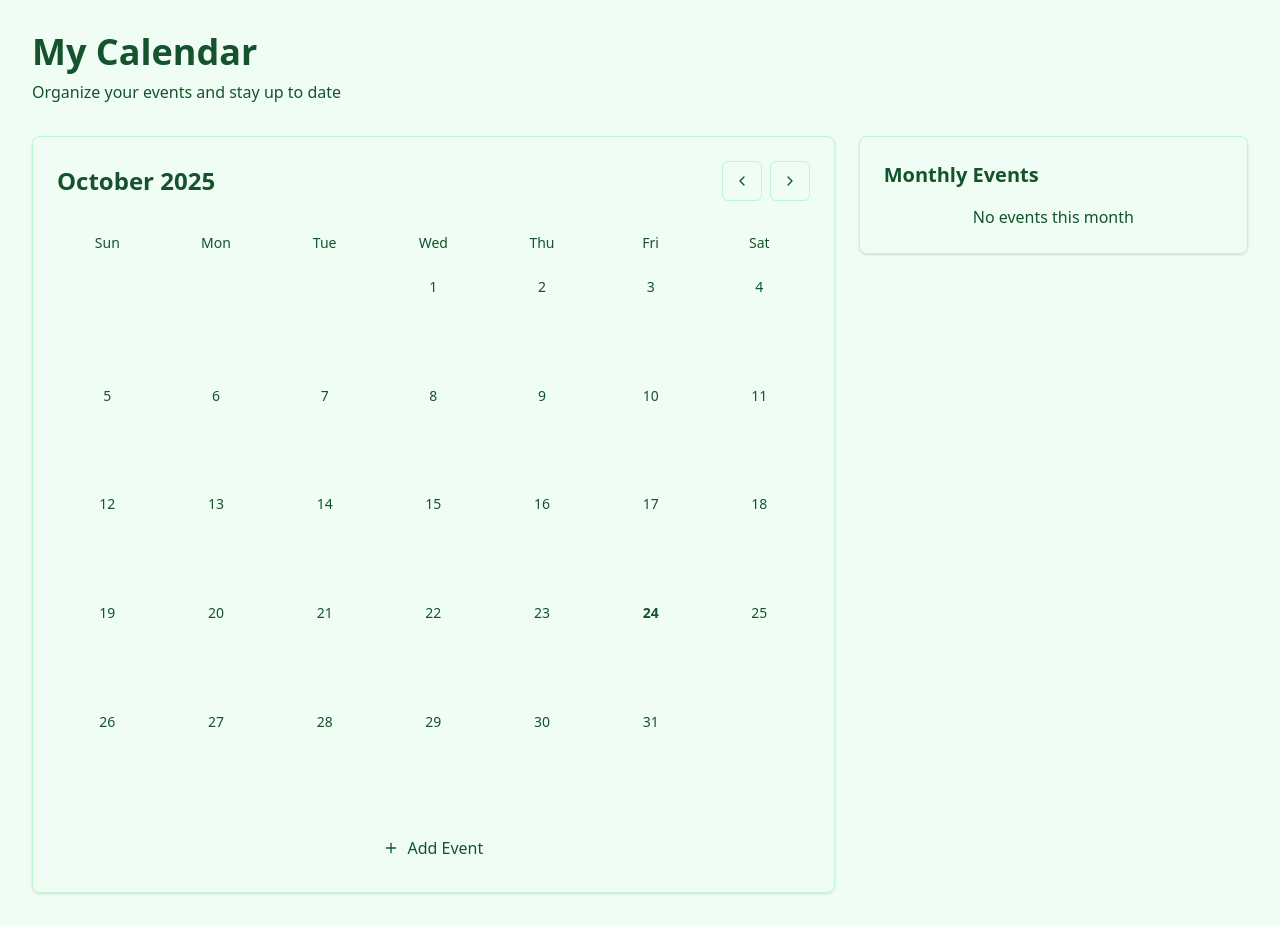
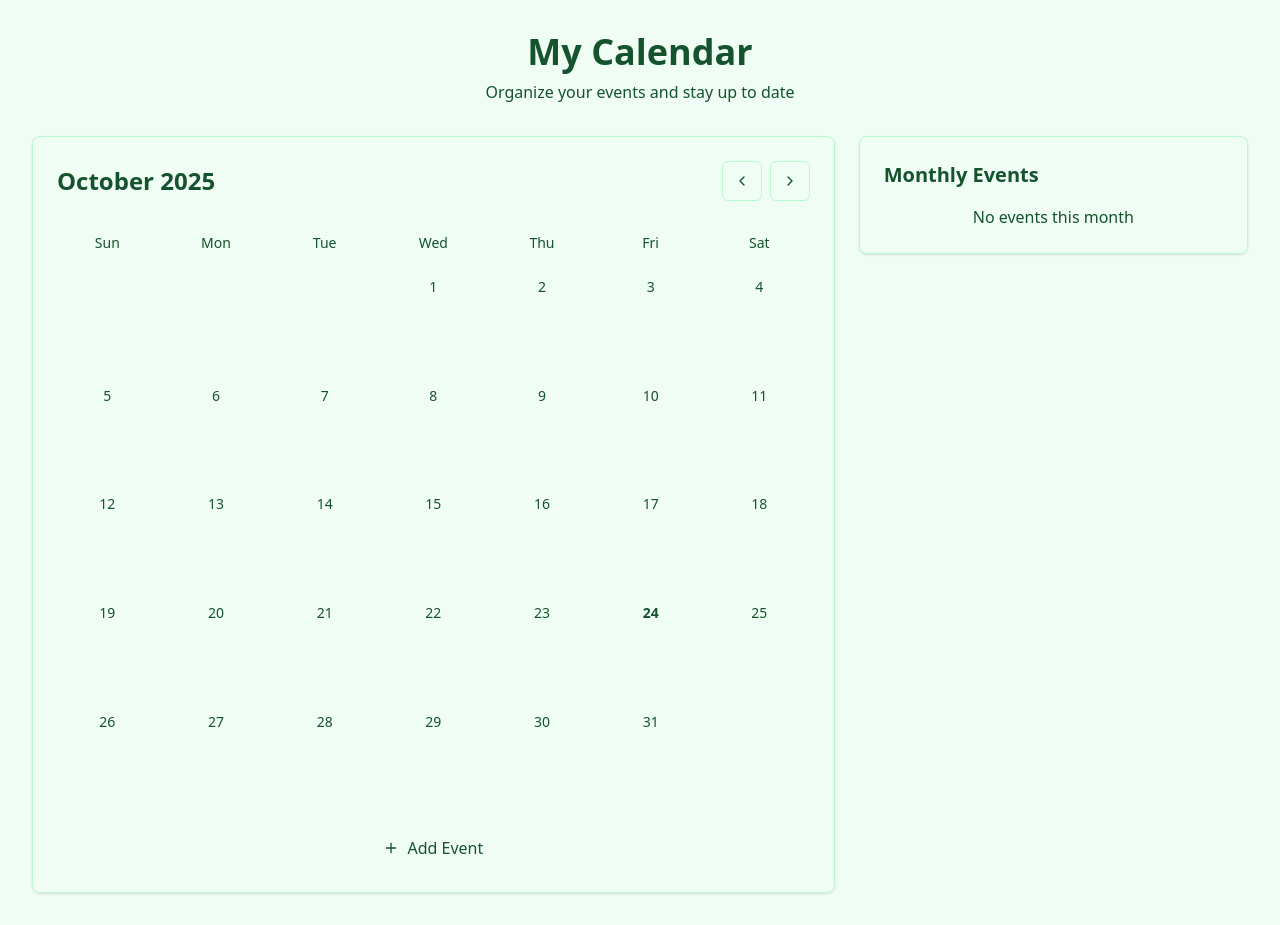
Before and after one commit to ferjbadev/DailyAgenda, a React (Vite) app: page / in a window 1280 px wide. Built offline with nearby package versions, Linux system fonts and the light colour scheme.

Commit message:
Update App.tsx

```diff
--- a/src/App.tsx
+++ b/src/App.tsx
@@ -4,7 +4,7 @@ export default function App() {
   return (
     <main className="min-h-screen bg-[--color-background] p-4 md:p-8">
       <div className="mx-auto max-w-7xl">
-        <header className="mb-8">
+        <header className="mb-8 text-center">
           <h1 className="text-4xl font-bold text-[--color-primary]">My Calendar</h1>
           <p className="mt-2 text-[--color-muted-foreground]">Organize your events and stay up to date</p>
         </header>
```
